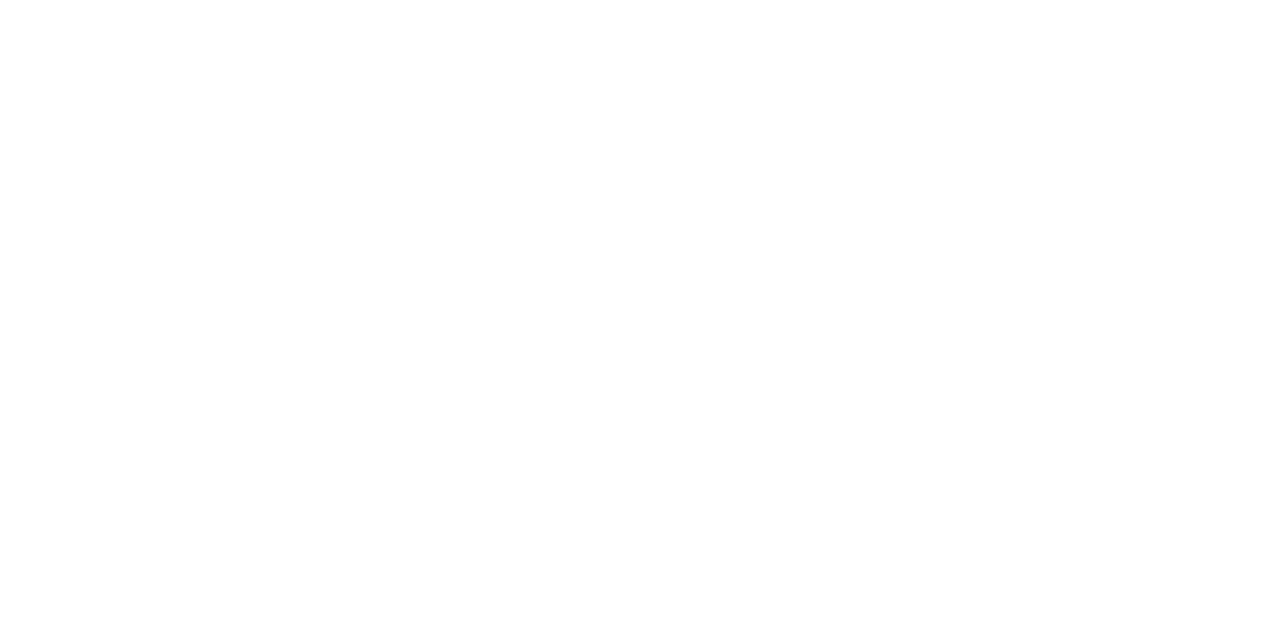
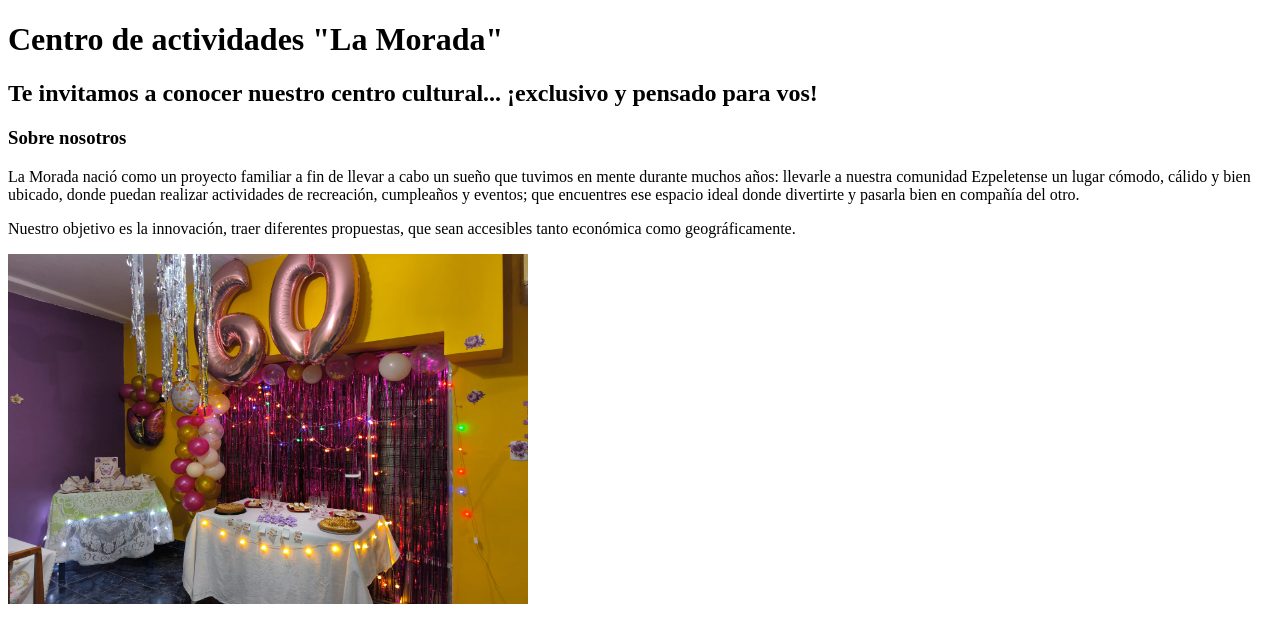
Before and after one commit to AQUINIJARE/clase-4, a plain HTML site: page index.html in a window 1280 px wide. Drawn offline with Linux system fonts and the light colour scheme.

Commit message:
agregar: imagen .jpg

```diff
--- a/index.html
+++ b/index.html
@@ -3,18 +3,38 @@
   <head>
     <meta charset="UTF-8" />
     <meta name="viewport" content="width=device-width, initial-scale=1.0" />
-    <title>!</title>
+    <title>La Morada</title>
   </head>
   <body>
     <header>
+      <h1>Centro de actividades "La Morada"</h1>
+      <h2>
+        Te invitamos a conocer nuestro centro cultural... ¡exclusivo y pensado para vos!
+      </h2>
       <nav></nav>
     </header>
 
     <main>
       <section>
-        <article></article>
+        <h3>Sobre nosotros</h3>
+        <p>
+          La Morada nació como un proyecto familiar a fin de llevar a cabo un
+          sueño que tuvimos en mente durante muchos años: llevarle a nuestra
+          comunidad Ezpeletense un lugar cómodo, cálido y bien ubicado, donde
+          puedan realizar actividades de recreación, cumpleaños y eventos; que encuentres ese espacio
+          ideal donde divertirte y pasarla bien en compañía del otro.
+        </p>
+        <article>
+          <p>
+            Nuestro objetivo es la innovación, traer diferentes propuestas, que
+            sean accesibles tanto económica como geográficamente.
+          </p>
+        </article>
       </section>
-    </main>
+      <section>
+<img src="cumple-la-morada.jpeg" alt="cumpleaños número 60 realizado en La Morada" width="520" height="350" title="Decoración de cumpleaños N° 60">
+</section>
+</main>
 
     <footer></footer>
   </body>
```
Also changed, not shown: practicaDeClase.html (+1 -1 lines), cumple-la-morada.jpeg (added).
